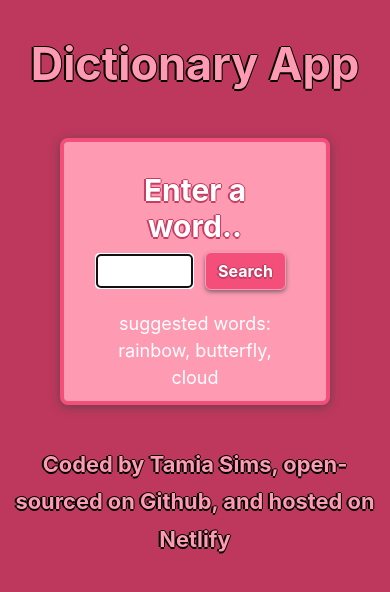
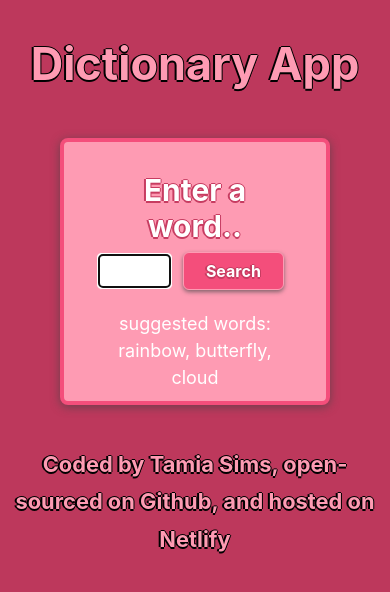
Before and after one commit to mia24sims/dictionary-app, a React (Create React App) app: page / in a window 390 px wide. Shown: the top 592 px of the page. Built offline with nearby package versions, Linux system fonts and the light colour scheme; no server answers.

Commit message:
adjusting size for iphone

```diff
--- a/src/Dictionary.css
+++ b/src/Dictionary.css
@@ -59,6 +59,14 @@
   .Dictionary .button {
   width: 40%;
   }
+}
 
+@media screen and (max-width: 400px) {
+   .Dictionary input {
+  width: 38%;
+  }
 
+  .Dictionary .button {
+  width: 50%;
+  }
 }
```
